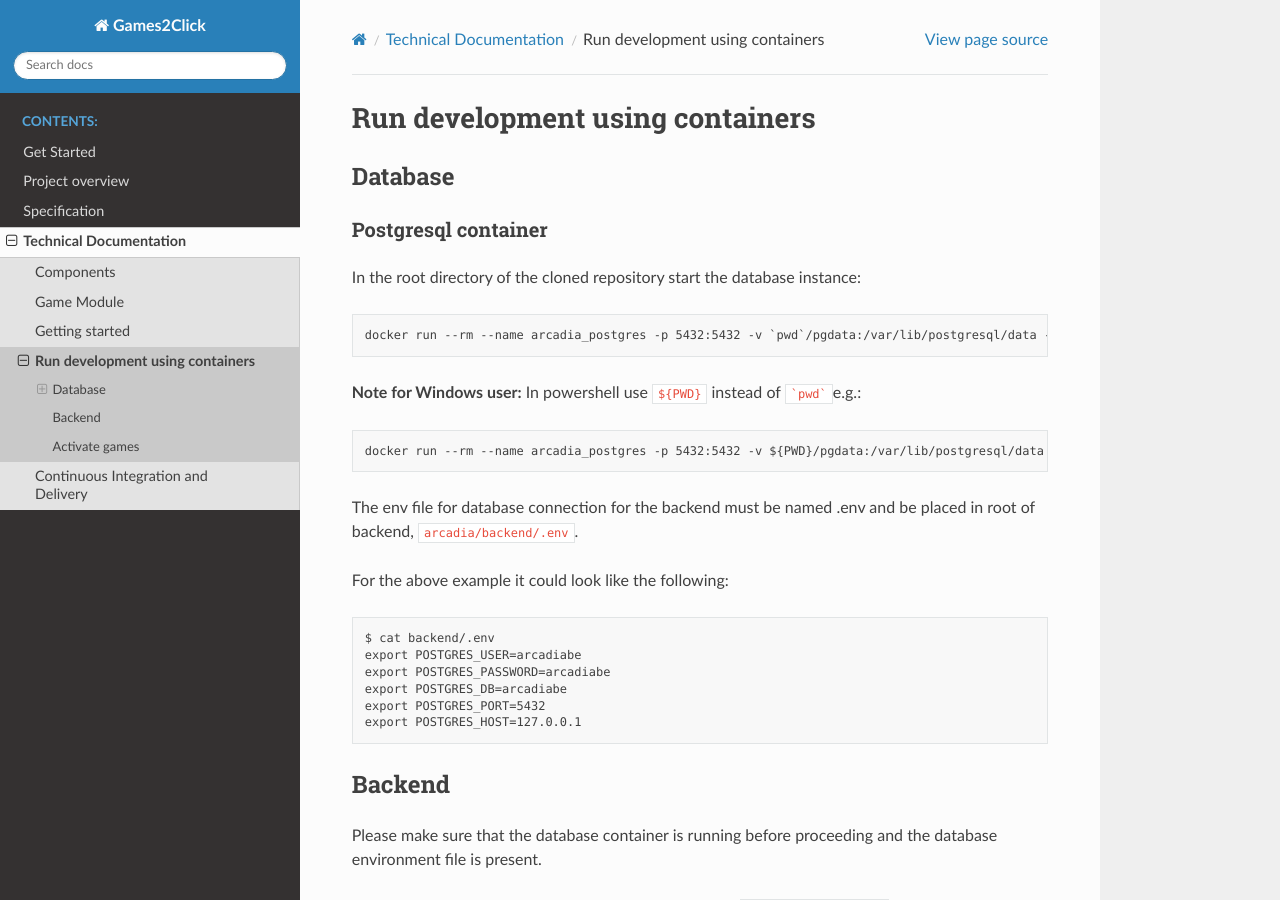
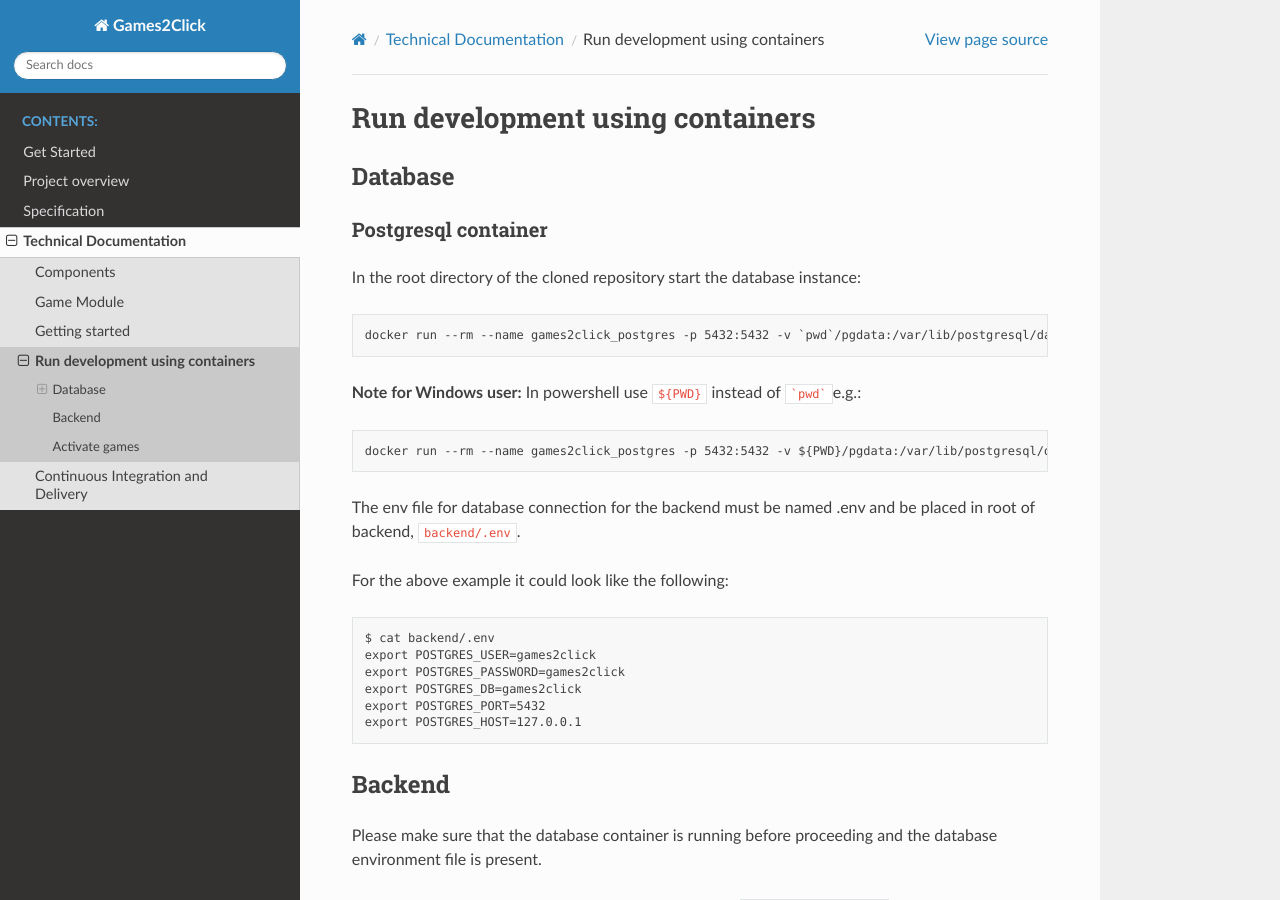
Before and after one commit to games2click/games2click.github.io, a Sphinx documentation site: the page built from docs/technical_documentation/development_with_docker.md, in a window 1280 px wide and 900 px high. Built offline with Sphinx 7.4.7 and the Read the Docs theme 2.0.0, drawn with Linux system fonts in a browser that asks for light colours.

Commit message:
Replace all arcadia strings to games2click

````diff
--- a/docs/technical_documentation/development_with_docker.md
+++ b/docs/technical_documentation/development_with_docker.md
@@ -7,24 +7,24 @@
 In the root directory of the cloned repository start the database instance:
 
   ```
-  docker run --rm --name arcadia_postgres -p 5432:5432 -v `pwd`/pgdata:/var/lib/postgresql/data -e POSTGRES_USER=arcadiabe -e POSTGRES_DB=arcadiabe -e POSTGRES_PASSWORD=arcadiabe -d postgres:15.4
+  docker run --rm --name games2click_postgres -p 5432:5432 -v `pwd`/pgdata:/var/lib/postgresql/data -e POSTGRES_USER=games2click -e POSTGRES_DB=games2click -e POSTGRES_PASSWORD=games2click -d postgres:15.4
   ```
 
 **Note for Windows user:** In powershell use ```${PWD}``` instead of ``` `pwd` ```e.g.:
   ```
-docker run --rm --name arcadia_postgres -p 5432:5432 -v ${PWD}/pgdata:/var/lib/postgresql/data -e POSTGRES_USER=arcadiabe -e POSTGRES_DB=arcadiabe -e POSTGRES_PASSWORD=arcadiabe -d postgres:15.4
+docker run --rm --name games2click_postgres -p 5432:5432 -v ${PWD}/pgdata:/var/lib/postgresql/data -e POSTGRES_USER=games2click -e POSTGRES_DB=games2click -e POSTGRES_PASSWORD=games2click -d postgres:15.4
   ```
 
 
-The env file for database connection for the backend must be named .env and be placed in root of backend, `arcadia/backend/.env`.
+The env file for database connection for the backend must be named .env and be placed in root of backend, `backend/.env`.
 
 For the above example it could look like the following:
 
   ```
   $ cat backend/.env
-  export POSTGRES_USER=arcadiabe
-  export POSTGRES_PASSWORD=arcadiabe
-  export POSTGRES_DB=arcadiabe
+  export POSTGRES_USER=games2click
+  export POSTGRES_PASSWORD=games2click
+  export POSTGRES_DB=games2click
   export POSTGRES_PORT=5432
   export POSTGRES_HOST=127.0.0.1
   ```
````
Also changed, not shown: docs/specifications/prototype.md (+1 -1 lines), docs/technical_documentation/development.md (+4 -4 lines), 5 other files.
